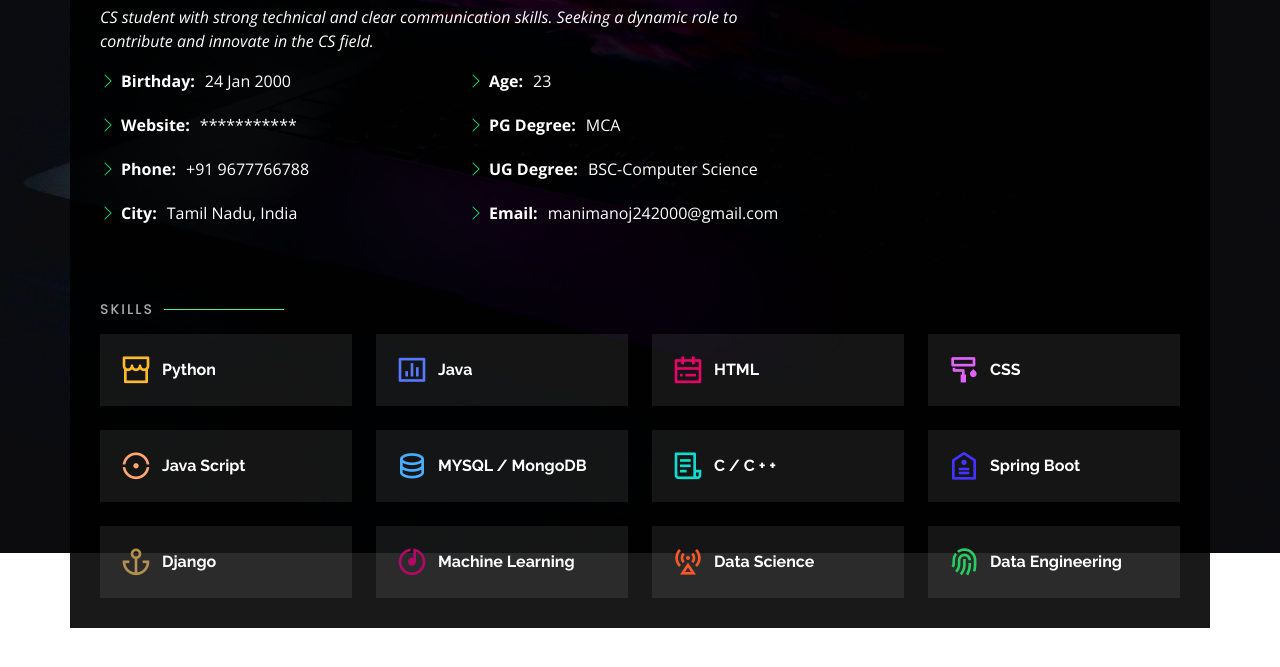
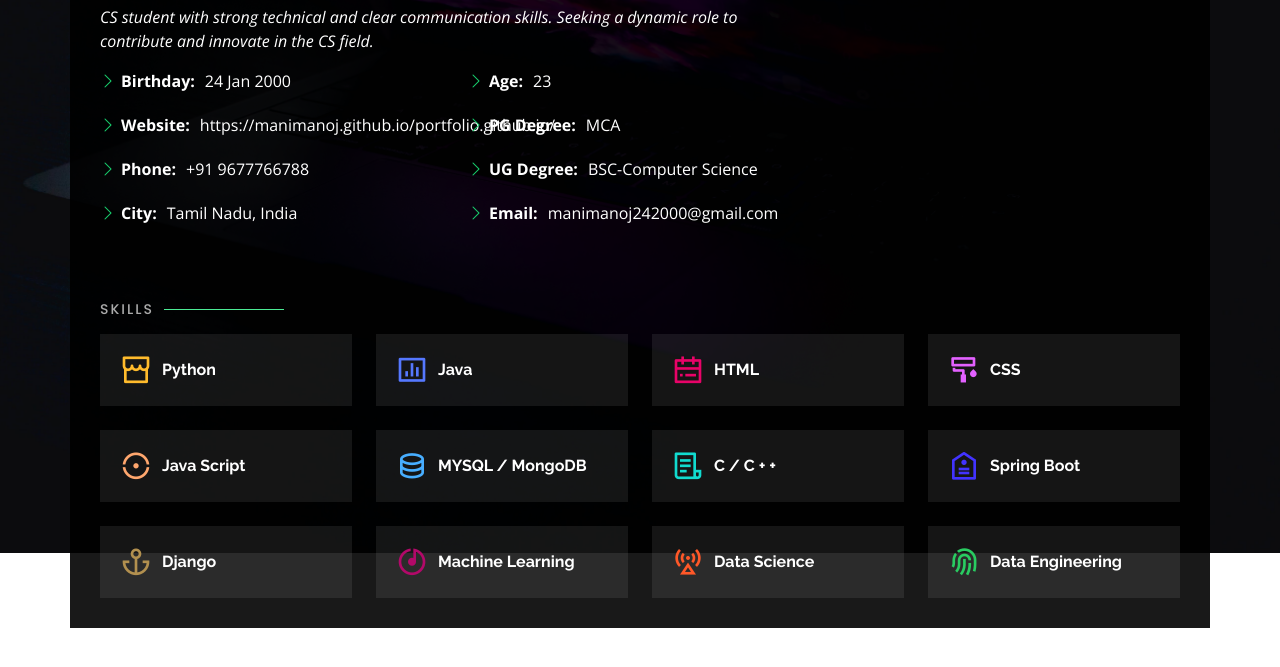
Before and after one commit to manimanoj/portfolio.github.io, a plain HTML site: page index.html in a window 1280 px wide. Both pictures are taken after a click on the link "About". Shown: the part 247-914 px from the top of the page. Drawn offline with nearby package versions, Linux system fonts and the light colour scheme.

Commit message:
Update index.html

```diff
--- a/index.html
+++ b/index.html
@@ -91,7 +91,7 @@ in the CS field.
             <div class="col-lg-6">
               <ul>
                 <li><i class="bi bi-chevron-right"></i> <strong>Birthday:</strong> <span>24 Jan 2000</span></li>
-                <li><i class="bi bi-chevron-right"></i> <strong>Website:</strong> <span>***********</span></li>
+                <li><i class="bi bi-chevron-right"></i> <strong>Website:</strong> <span>https://manimanoj.github.io/portfolio.github.io/</span></li>
                 <li><i class="bi bi-chevron-right"></i> <strong>Phone:</strong> <span>+91 9677766788</span></li>
                 <li><i class="bi bi-chevron-right"></i> <strong>City:</strong> <span>Tamil Nadu, India</span></li>
               </ul>
```
